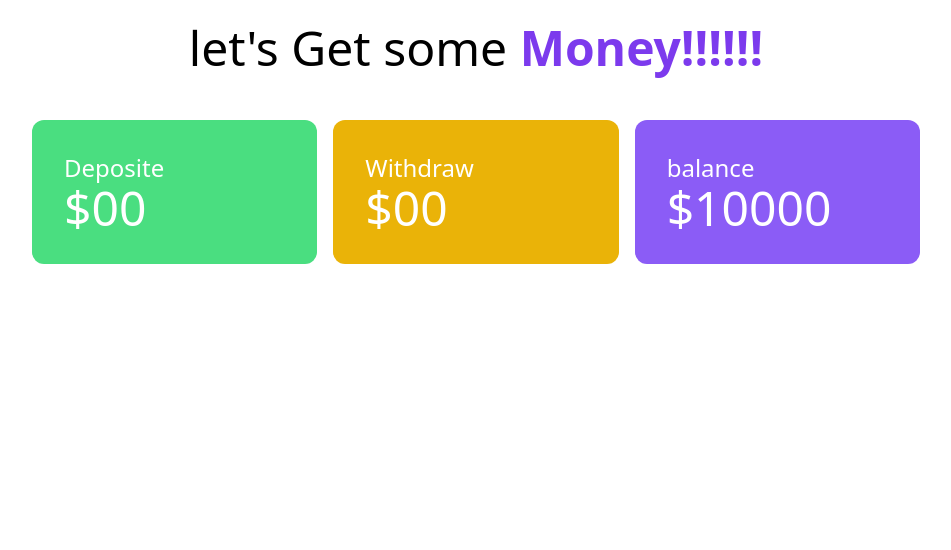
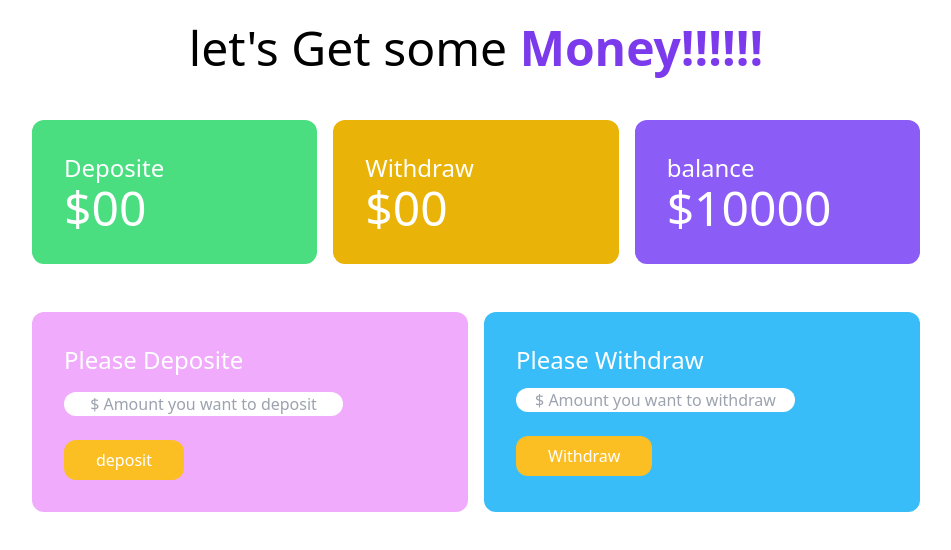
Before and after one commit to rafiul-56/Fathers-Bank, a plain HTML site: page bank.html in a window 1280 px wide. Shown: the whole page, without its empty margins (164-1115 px from the left). Drawn offline with nearby package versions, Linux system fonts and the light colour scheme.

Commit message:
2 nd part html css finished

```diff
--- a/bank.html
+++ b/bank.html
@@ -31,6 +31,43 @@
           </div>
         </div>
       </section>
+      <!-- deposit and withdraw -->
+      <section class="m-12">
+        <div class="grid grid-cols-2 gap-4 w-9/12 mx-auto">
+          <div class="bg-fuchsia-300 p-8 rounded-xl">
+            <h4 class="text-2xl mb-4 text-white">Please Deposite</h4>
+            <input
+              class="w-9/12 block mt-3 text-center rounded-xl"
+              type="text"
+              name=""
+              id="deposit-field"
+              placeholder="$ Amount you want to deposit"
+            />
+            <button
+              id="btn-deposit"
+              class="bg-amber-400 hover:bg-sky-700 px-8 py-2 text-white font-medium rounded-xl mt-6"
+            >
+              deposit
+            </button>
+          </div>
+          <div class="bg-sky-400 p-8 rounded-xl">
+            <h4 class="text-2xl text-white">Please Withdraw</h4>
+            <input
+              class="w-9/12 block mt-3 text-center rounded-xl"
+              type="text"
+              name=""
+              id=""
+              placeholder="$ Amount you want to withdraw"
+            />
+            <button
+              id="btn-withdraw"
+              class="bg-amber-400 hover:bg-green-400 px-8 py-2 text-white font-medium rounded-xl mt-6"
+            >
+              Withdraw
+            </button>
+          </div>
+        </div>
+      </section>
     </main>
   </body>
 </html>
```
